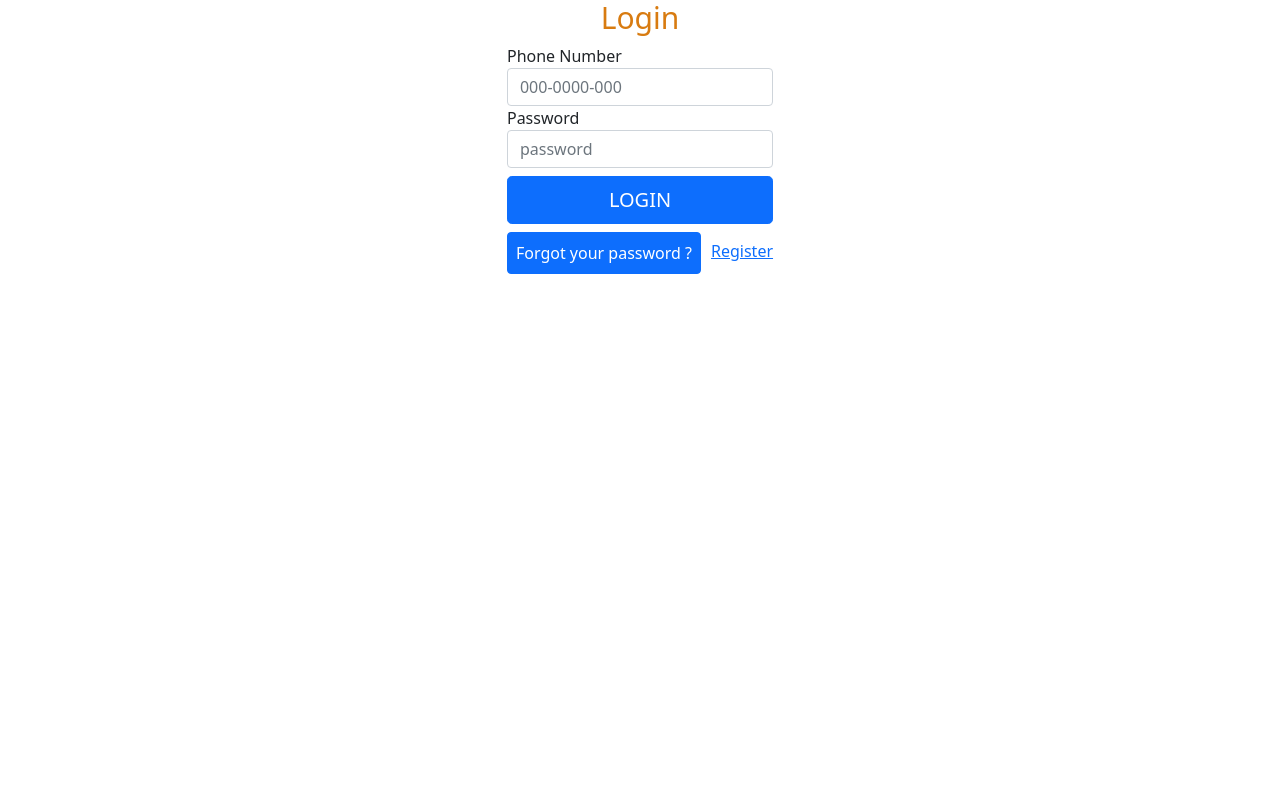
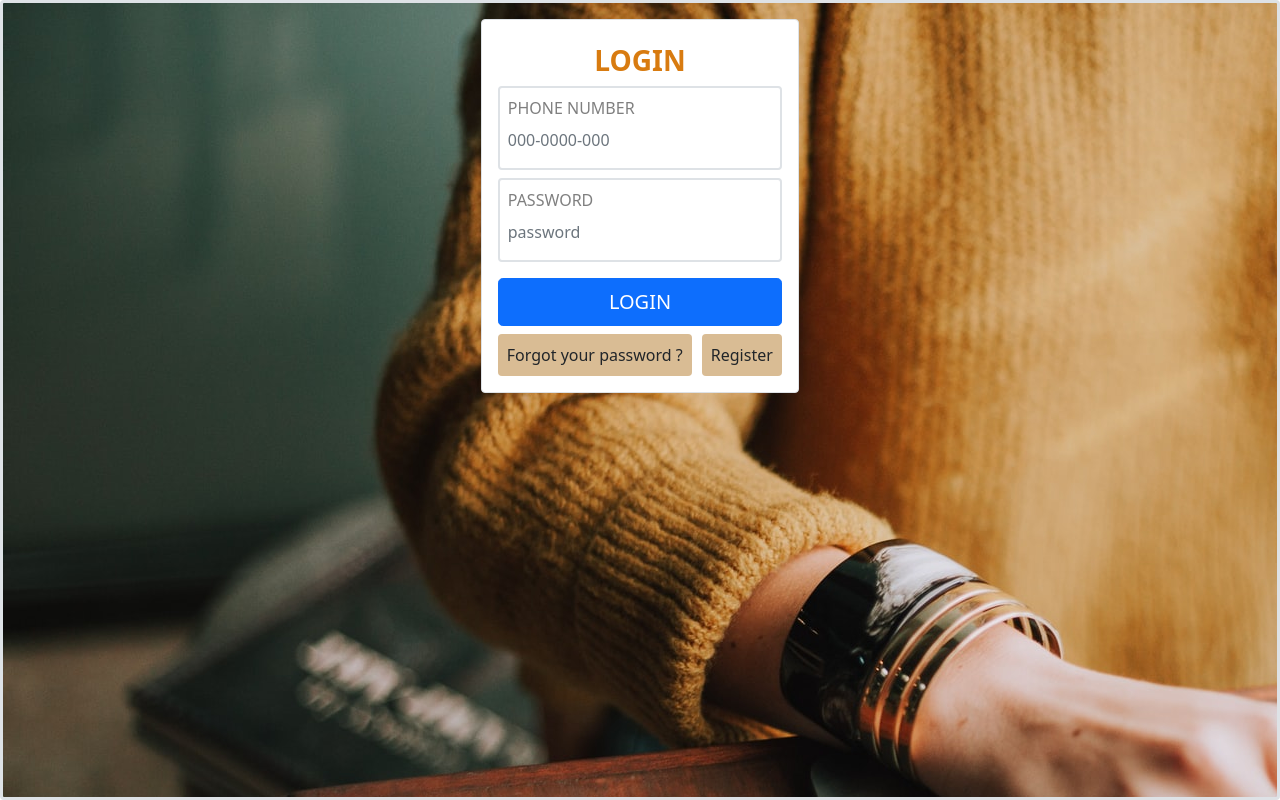
Before and after one commit to masterscode/switch-app-frontend, a React (Vite) app: page /login in a window 1280 px wide. Built offline with nearby package versions, Linux system fonts and the light colour scheme.

Commit message:
added input field component

```diff
--- /dev/null
+++ b/src/components/InputDetails.jsx
@@ -0,0 +1,27 @@
+import React, { useState } from "react";
+
+export const InputDetails = ({
+  type,
+  placeholder,
+  id,
+  name,
+  value,
+  classList,
+  label,
+  fn,
+}) => {
+  return (
+    <div className="border border-2 rounded  p-2 my-2">
+          <label htmlFor={id} className='text-black-50 text-uppercase'>{label}</label>
+      <input
+        type={type}
+        placeholder={placeholder}
+        id={id}
+        name={name}
+        value={value}
+        onChange={fn}
+        className={`form-control border-0  p-0 my-1 py-1  ${classList}`}
+      />
+    </div>
+  );
+};
--- a/src/pages/Home.jsx
+++ b/src/pages/Home.jsx
@@ -9,13 +9,26 @@ import jedc from "../assets/images/service-providers/jedc.svg";
 import kaduna from "../assets/images/service-providers/kaduna.svg";
 import kedco from "../assets/images/service-providers/kedco.svg";
 import phedc from "../assets/images/service-providers/kedco.svg";
-
+import { InputDetails } from "../components/InputDetails";
 
 export const Home = () => {
+  const initialStateOfFields = {
+    password: "",
+    firstName: "",
+    phone: "",
+  };
+
+  const [field, setField] = React.useState(initialStateOfFields);
+
+  const handleChange = (e) => {
+    const { name, value } = e.target;
+    setField((field) => ({ ...field, [name]: value }));
+  };
+
   return (
     <main className="home">
       <section className="home__jumbotron">
-      <NavBar />
+        <NavBar />
 
         <div className="home__getting-started my-5 text-white py-5 p-xs-2">
           <h2 className="fw-normal">
@@ -24,31 +37,71 @@ export const Home = () => {
 
           <h5 className="mt-5 mb-0">Enter your number here to begin</h5>
           <div className="form-floating mb-1 mt-1 text-black-50 fw-bold">
-            <input
+
+            <InputDetails
               type="tel"
               className="form-control"
               id="phone-number"
-              placeholder="000 0000 000"
+              name="phone"
+              value={field.phone}
+              placeholder="000-0000-000"
+              label="phone number"
+              fn={handleChange}
             />
-            <label htmlFor="phone-number">Phone Number</label>
+
           </div>
+
           <button className="btn btn-lg w-100 btn-primary p-3 text-center">
             Buy Electricity
           </button>
+
           <h4 className="text-capitalize my-3"> need help? call 0703000000</h4>
+
         </div>
       </section>
 
-        <section className='home__service-providers bg-light p-4  rounded d-flex' >
-            <img src={aedc} alt="service provider aedc" className="img-thumbnail rounded " />
-            <img src={eedc} alt="service provider eedc" className="img-thumbnail rounded " />
-            <img src={ekedc} alt="service provider ekedc" className="img-thumbnail rounded " />
-            <img src={ibedc} alt="service provider ibedc" className="img-thumbnail rounded " />
-            <img src={ikeja} alt="service provider ikeja" className="img-thumbnail rounded " />
-            <img src={kaduna} alt="service provider kaduna" className="img-thumbnail rounded " />
-            <img src={jedc} alt="service provider jedc" className="img-thumbnail rounded " />
-            <img src={kedco} alt="service provider kedco" className="img-thumbnail rounded " />
-        </section>
-       </main>
+      <section className="home__service-providers bg-light p-4  rounded d-flex">
+        <img
+          src={aedc}
+          alt="service provider aedc"
+          className="img-thumbnail rounded "
+        />
+        <img
+          src={eedc}
+          alt="service provider eedc"
+          className="img-thumbnail rounded "
+        />
+        <img
+          src={ekedc}
+          alt="service provider ekedc"
+          className="img-thumbnail rounded "
+        />
+        <img
+          src={ibedc}
+          alt="service provider ibedc"
+          className="img-thumbnail rounded "
+        />
+        <img
+          src={ikeja}
+          alt="service provider ikeja"
+          className="img-thumbnail rounded "
+        />
+        <img
+          src={kaduna}
+          alt="service provider kaduna"
+          className="img-thumbnail rounded "
+        />
+        <img
+          src={jedc}
+          alt="service provider jedc"
+          className="img-thumbnail rounded "
+        />
+        <img
+          src={kedco}
+          alt="service provider kedco"
+          className="img-thumbnail rounded "
+        />
+      </section>
+    </main>
   );
 };
--- a/src/pages/Login.jsx
+++ b/src/pages/Login.jsx
@@ -1,42 +1,71 @@
 import React from "react";
+import { InputDetails } from "../components/InputDetails";
 
 export const Login = () => {
+  const initialStateOfFields = {
+    password: "",
+    'firstName': "",
+	phone:'',
+  };
+
+  const [field, setField] = React.useState(initialStateOfFields);
+
+  const handleChange = (e) => {
+    const { name, value } = e.target;
+    setField((field) => ({ ...field, [name]: value }));
+  };
+
+
+// const submit = async (e)=>{
+// 	e.preventDefault();
+// 	const reponse = await fetch('url', {method:'POST', body:field});
+// }
   return (
-    <div className="login-container">
-      <div className="header">
-        <h3>Login</h3>
-      </div>
+    <div className=" border border-3 m-0 rounded" style = {{background :'url(jumbotron-image.jpg)', height:'100vh', backgroundSize:'contained'}}>
 
-      <div className="content">
+
+      <div className="w-25 p-3 rounded mx-auto my-3 border bg-white ">
+
+        <h3 className="header text-center text-uppercase fw-bold my-2">Login</h3>
+
         <form>
-          <label>Phone Number</label>
-          <input
+          <InputDetails
             type="tel"
             className="form-control"
             id="phone-number"
+            name="phone"
+			value = {field.phone}
             placeholder="000-0000-000"
+			label='phone number'
+            fn ={ handleChange }
           />
-
-          <label>Password</label>
-          <input
-            type="password"
-            className="form-control"
-            id="password"
-            placeholder="password"
-          />
-
-          {/* <div className=""> */}
-            <button className='btn btn-primary w-100 btn-lg my-2'>LOGIN</button>
-          {/* </div> */}
-
-          <div>
-          <a className='btn btn-primary p-2 d-inline-block' href="#" >Forgot your password ?</a>
-          <span className="separator"></span>
-          <a href="#">Register</a>
-          </div>
 
 
 
+          <InputDetails
+            type="password"
+            className="form-control"
+			name='password'
+			value={field.password}
+            id="password"
+            placeholder="password"
+            fn={handleChange}
+			label='password'
+          />
+
+          <div>
+            <button className="btn btn-primary w-100 btn-lg my-2">LOGIN</button>
+          </div>
+
+          <div className="button-link">
+            <a className="btn p-2 d-inline-block" href="#">
+              Forgot your password ?
+            </a>
+            <span className="separator"></span>
+            <a className="btn p-2 d-inline-block" href="#">
+              Register
+            </a>
+          </div>
         </form>
       </div>
     </div>
--- a/src/styles/pages/_login.scss
+++ b/src/styles/pages/_login.scss
@@ -5,23 +5,21 @@
     }
 }
 
-.content {
-    display: flex;
-    justify-content: center;
-    // .btn {
-    //     background-color: green;
-    // }
-}
-
 .header {
     padding: 5px, 0;
     background-color: rgb(256, 256, 256);
+    color: rgb(216, 123, 16);
 
     h3 {
         font-size: 30px;
-        color: rgb(216, 123, 16);
         display: flex;
         justify-content: center;
+    }
+}
+
+.button-link {
+    .btn {
+        background-color: #d9bc94;
     }
 }
 
@@ -29,9 +27,3 @@
     display: inline-block;
     margin-left: 10px;
 }
-
-.password-btn {
-    border: 2px solid rgba(221, 51, 51, 0.178);
-    background-color: rgba(221, 51, 51, 0.178);
-
-}
```
